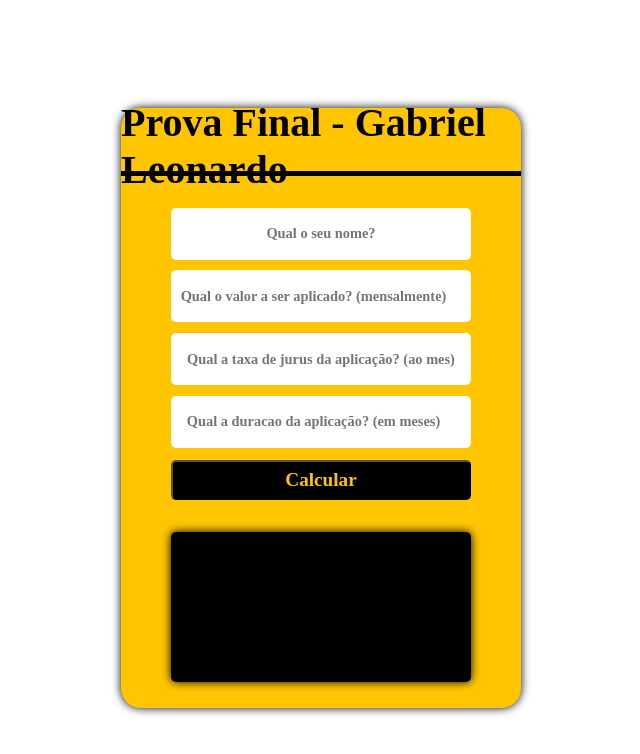
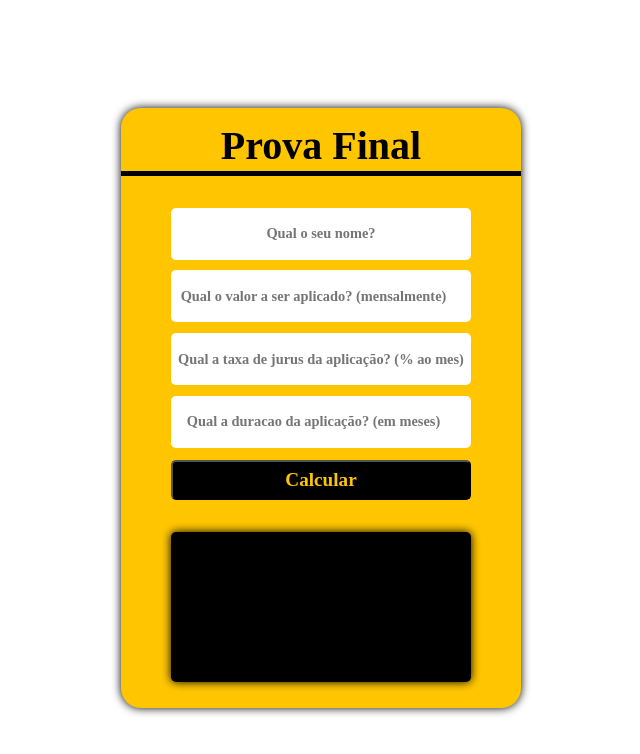
Before and after one commit to 21900884/PF3_, a plain HTML site: page index.html in a window 1280 px wide. Shown: the whole page, without its empty margins (327-967 px from the left). Drawn offline with Linux system fonts and the light colour scheme.

Commit message:
Update index.html

```diff
--- a/index.html
+++ b/index.html
@@ -10,7 +10,7 @@
     <main>
       <div class="section">
 
-        <div class="title"> Prova Final - Gabriel Leonardo </div>
+        <div class="title"> Prova Final</div>
 
         <div class="input">
              <input placeholder="Qual o seu nome?" type="text" id='nome' required="required">
@@ -21,7 +21,7 @@
         </div>
 
         <div class="input">
-             <input placeholder="Qual a taxa de jurus da aplicação? (ao mes)" type="taxaJurus" id='taxaJurus' required="required">
+             <input placeholder="Qual a taxa de jurus da aplicação? (% ao mes)" type="taxaJurus" id='taxaJurus' required="required">
         </div>
 
         <div class="input">
```
